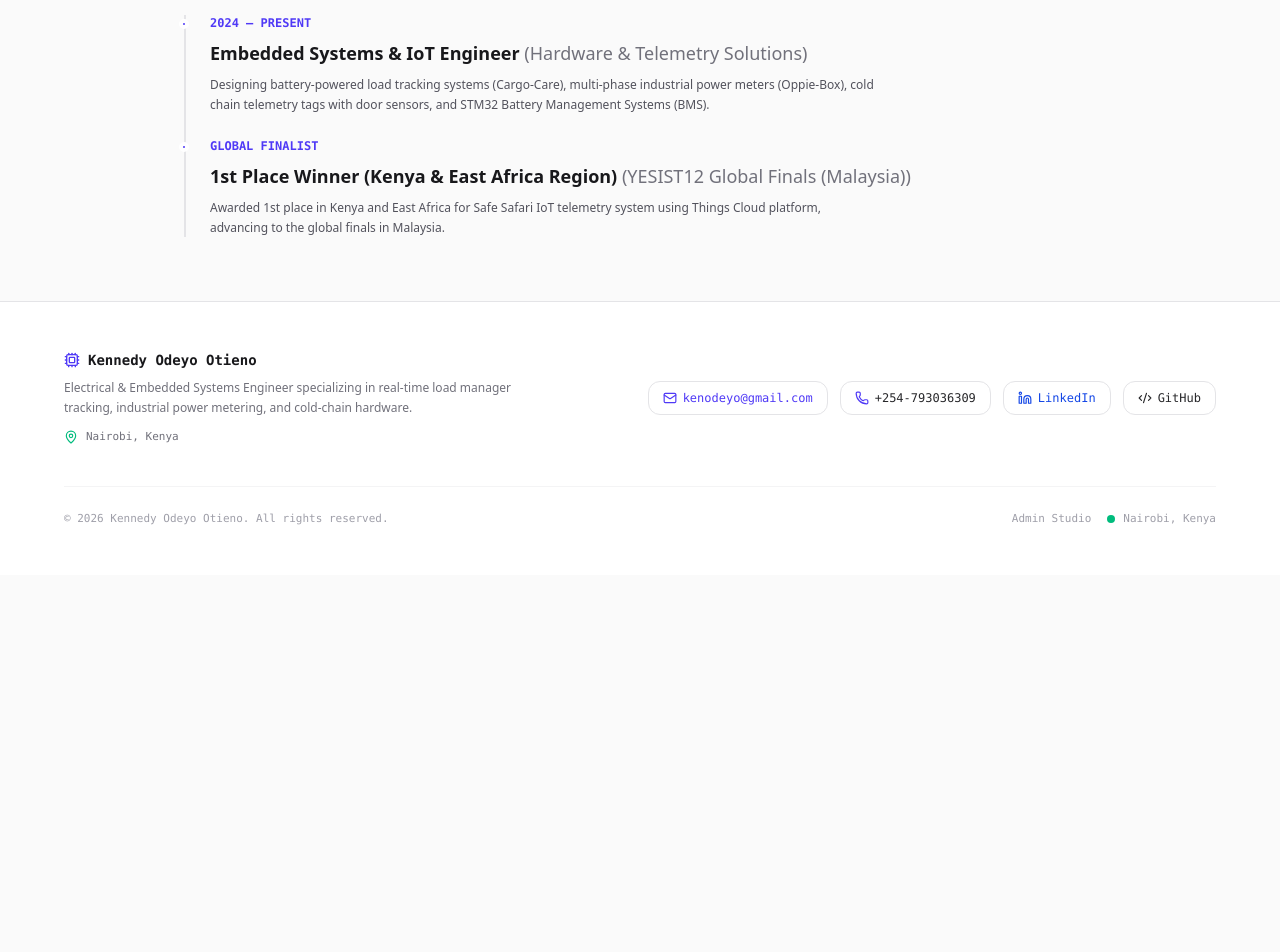
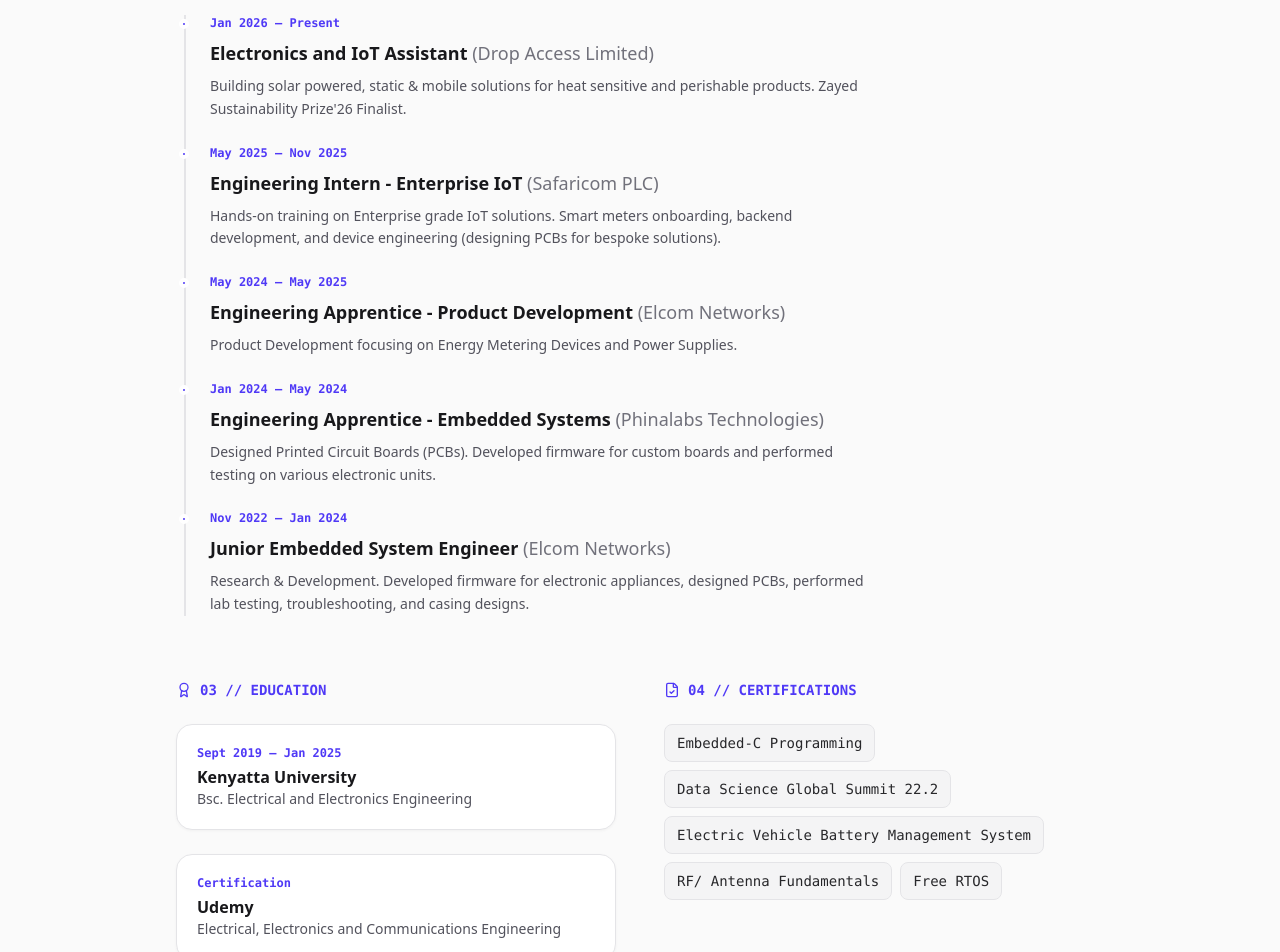
Before and after one commit to Reggan44/ken-portfolio, a Next.js app: page /about in a window 1280 px wide. Shown: the part 1000-1952 px from the top of the page. Before the commit the page ends 1575 px from the top, so only its background shows below. Built offline with nearby package versions, Linux system fonts and the light colour scheme.

Commit message:
feat: add experience, education, and certifications from LinkedIn to about page

```diff
--- a/src/app/about/page.tsx
+++ b/src/app/about/page.tsx
@@ -25,19 +25,61 @@
 
 const careerTimeline = [
   {
-    period: "2024 — PRESENT",
-    role: "Embedded Systems & IoT Engineer",
-    company: "Hardware & Telemetry Solutions",
+    period: "Jan 2026 — Present",
+    role: "Electronics and IoT Assistant",
+    company: "Drop Access Limited",
     details:
-      "Designing battery-powered load tracking systems (Cargo-Care), multi-phase industrial power meters (Oppie-Box), cold chain telemetry tags with door sensors, and STM32 Battery Management Systems (BMS).",
+      "Building solar powered, static & mobile solutions for heat sensitive and perishable products. Zayed Sustainability Prize'26 Finalist.",
   },
   {
-    period: "GLOBAL FINALIST",
-    role: "1st Place Winner (Kenya & East Africa Region)",
-    company: "YESIST12 Global Finals (Malaysia)",
+    period: "May 2025 — Nov 2025",
+    role: "Engineering Intern - Enterprise IoT",
+    company: "Safaricom PLC",
     details:
-      "Awarded 1st place in Kenya and East Africa for Safe Safari IoT telemetry system using Things Cloud platform, advancing to the global finals in Malaysia.",
+      "Hands-on training on Enterprise grade IoT solutions. Smart meters onboarding, backend development, and device engineering (designing PCBs for bespoke solutions).",
   },
+  {
+    period: "May 2024 — May 2025",
+    role: "Engineering Apprentice - Product Development",
+    company: "Elcom Networks",
+    details:
+      "Product Development focusing on Energy Metering Devices and Power Supplies.",
+  },
+  {
+    period: "Jan 2024 — May 2024",
+    role: "Engineering Apprentice - Embedded Systems",
+    company: "Phinalabs Technologies",
+    details:
+      "Designed Printed Circuit Boards (PCBs). Developed firmware for custom boards and performed testing on various electronic units.",
+  },
+  {
+    period: "Nov 2022 — Jan 2024",
+    role: "Junior Embedded System Engineer",
+    company: "Elcom Networks",
+    details:
+      "Research & Development. Developed firmware for electronic appliances, designed PCBs, performed lab testing, troubleshooting, and casing designs.",
+  },
+];
+
+const educationList = [
+  {
+    degree: "Bsc. Electrical and Electronics Engineering",
+    school: "Kenyatta University",
+    period: "Sept 2019 — Jan 2025",
+  },
+  {
+    degree: "Electrical, Electronics and Communications Engineering",
+    school: "Udemy",
+    period: "Certification",
+  },
+];
+
+const certifications = [
+  "Embedded-C Programming",
+  "Data Science Global Summit 22.2",
+  "Electric Vehicle Battery Management System",
+  "RF/ Antenna Fundamentals",
+  "Free RTOS",
 ];
 
 export const metadata = {
@@ -106,8 +148,8 @@
       {/* Accomplishments & Project History */}
       <section className="space-y-6">
         <div className="flex items-center gap-2 font-mono text-sm text-indigo-600 dark:text-indigo-400 font-bold">
-          <Award className="w-4 h-4" />
-          <span>02 // KEY HIGHLIGHTS &amp; COMPETITIONS</span>
+          <Terminal className="w-4 h-4" />
+          <span>02 // EXPERIENCE</span>
         </div>
         <div className="space-y-6 border-l-2 border-zinc-200 dark:border-zinc-800 pl-6 ml-2">
           {careerTimeline.map((item, idx) => (
@@ -119,13 +161,55 @@
               <h3 className="text-lg font-bold text-zinc-900 dark:text-zinc-100">
                 {item.role} <span className="text-zinc-500 dark:text-zinc-400 font-normal">({item.company})</span>
               </h3>
-              <p className="text-xs text-zinc-600 dark:text-zinc-400 leading-relaxed max-w-2xl">
+              <p className="text-sm text-zinc-600 dark:text-zinc-400 leading-relaxed max-w-2xl">
                 {item.details}
               </p>
             </div>
           ))}
         </div>
       </section>
+
+      {/* Education & Certifications */}
+      <div className="grid grid-cols-1 md:grid-cols-2 gap-12">
+        <section className="space-y-6">
+          <div className="flex items-center gap-2 font-mono text-sm text-indigo-600 dark:text-indigo-400 font-bold">
+            <Award className="w-4 h-4" />
+            <span>03 // EDUCATION</span>
+          </div>
+          <div className="space-y-6">
+            {educationList.map((item, idx) => (
+              <div key={idx} className="card-elevated p-5">
+                <div className="text-xs font-mono text-indigo-600 dark:text-indigo-400 font-semibold mb-1">
+                  {item.period}
+                </div>
+                <h3 className="text-base font-bold text-zinc-900 dark:text-zinc-100">
+                  {item.school}
+                </h3>
+                <p className="text-sm text-zinc-600 dark:text-zinc-400">
+                  {item.degree}
+                </p>
+              </div>
+            ))}
+          </div>
+        </section>
+
+        <section className="space-y-6">
+          <div className="flex items-center gap-2 font-mono text-sm text-indigo-600 dark:text-indigo-400 font-bold">
+            <FileCheck className="w-4 h-4" />
+            <span>04 // CERTIFICATIONS</span>
+          </div>
+          <div className="flex flex-wrap gap-2">
+            {certifications.map((cert, idx) => (
+              <span
+                key={idx}
+                className="px-3 py-2 rounded-lg bg-zinc-100 dark:bg-zinc-900 border border-zinc-200 dark:border-zinc-800 text-zinc-800 dark:text-zinc-200 text-sm font-mono"
+              >
+                {cert}
+              </span>
+            ))}
+          </div>
+        </section>
+      </div>
     </div>
   );
 }
```
